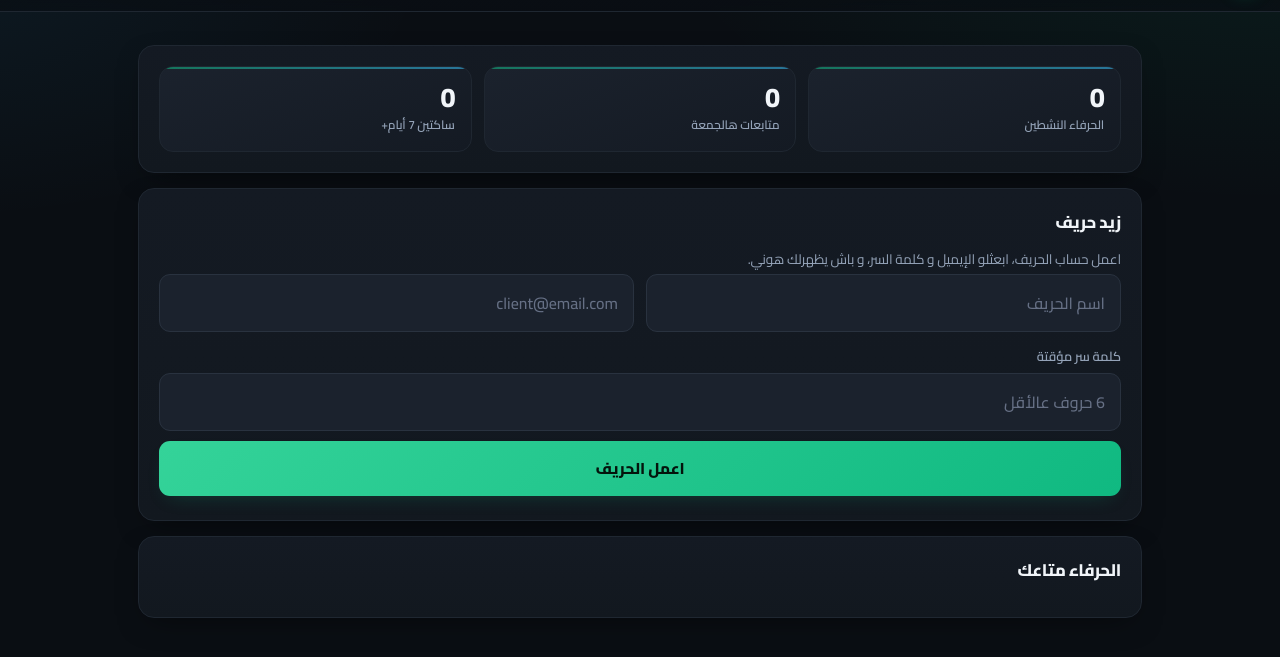
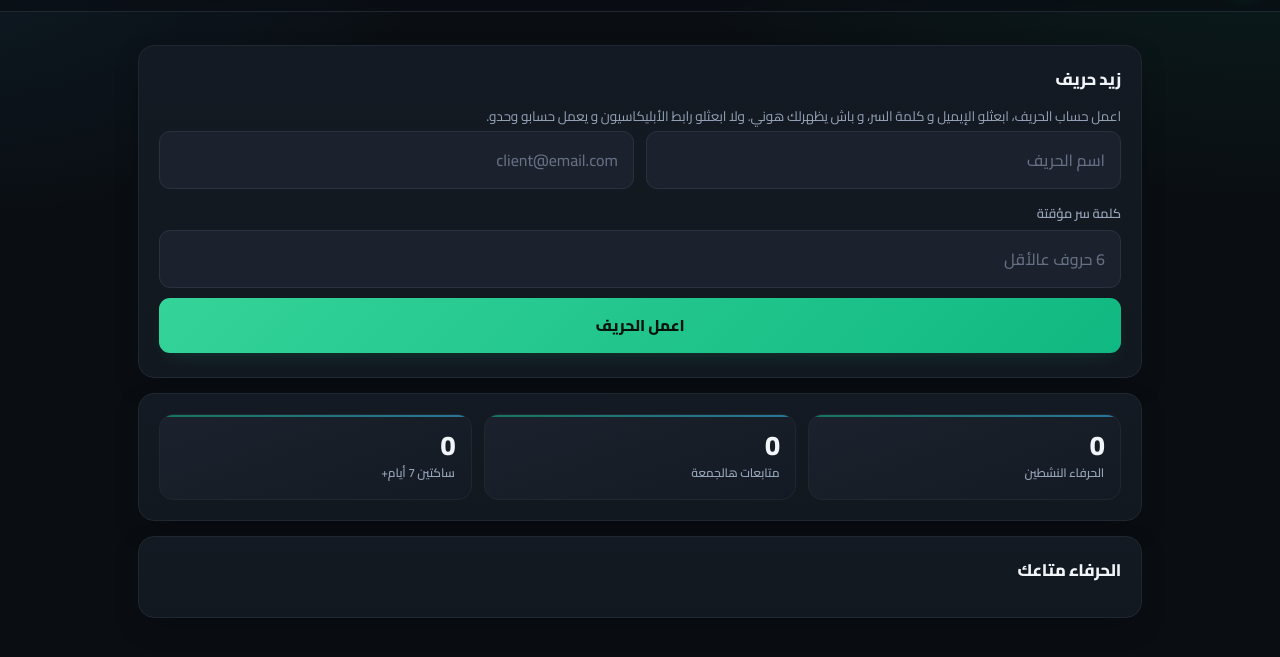
Before and after one commit to ikbelonline/ikbel-coaching, a plain HTML site: page app/coach.html in a window 1280 px wide. Shown: the part 59-716 px from the top of the page. Drawn offline with Linux system fonts and the light colour scheme; a script that the page names is missing.

Commit message:
Move add-client section to top of coach dashboard
Add-client card now sits above the stats, with a hint that clients can also
self-register via the app link.

```diff
--- a/app/coach.html
+++ b/app/coach.html
@@ -27,16 +27,8 @@
   <!-- CLIENT LIST -->
   <section id="listView">
     <div class="card">
-      <div class="stats">
-        <div class="stat"><div class="n" id="k_clients">0</div><div class="l">الحرفاء النشطين</div></div>
-        <div class="stat"><div class="n" id="k_checkins">0</div><div class="l">متابعات هالجمعة</div></div>
-        <div class="stat"><div class="n" id="k_stale">0</div><div class="l">ساكتين 7 أيام+</div></div>
-      </div>
-    </div>
-
-    <div class="card">
       <h3>زيد حريف</h3>
-      <p class="muted small">اعمل حساب الحريف، ابعثلو الإيميل و كلمة السر، و باش يظهرلك هوني.</p>
+      <p class="muted small">اعمل حساب الحريف، ابعثلو الإيميل و كلمة السر، و باش يظهرلك هوني. ولا ابعثلو رابط الأبليكاسيون و يعمل حسابو وحدو.</p>
       <div class="row">
         <input id="nc_name" placeholder="اسم الحريف" />
         <input id="nc_email" type="email" placeholder="client@email.com" />
@@ -46,6 +38,14 @@
       <div class="spacer"></div>
       <button id="addClient" class="full">اعمل الحريف</button>
       <p id="nc_msg" class="small center"></p>
+    </div>
+
+    <div class="card">
+      <div class="stats">
+        <div class="stat"><div class="n" id="k_clients">0</div><div class="l">الحرفاء النشطين</div></div>
+        <div class="stat"><div class="n" id="k_checkins">0</div><div class="l">متابعات هالجمعة</div></div>
+        <div class="stat"><div class="n" id="k_stale">0</div><div class="l">ساكتين 7 أيام+</div></div>
+      </div>
     </div>
 
     <div class="card">
```
